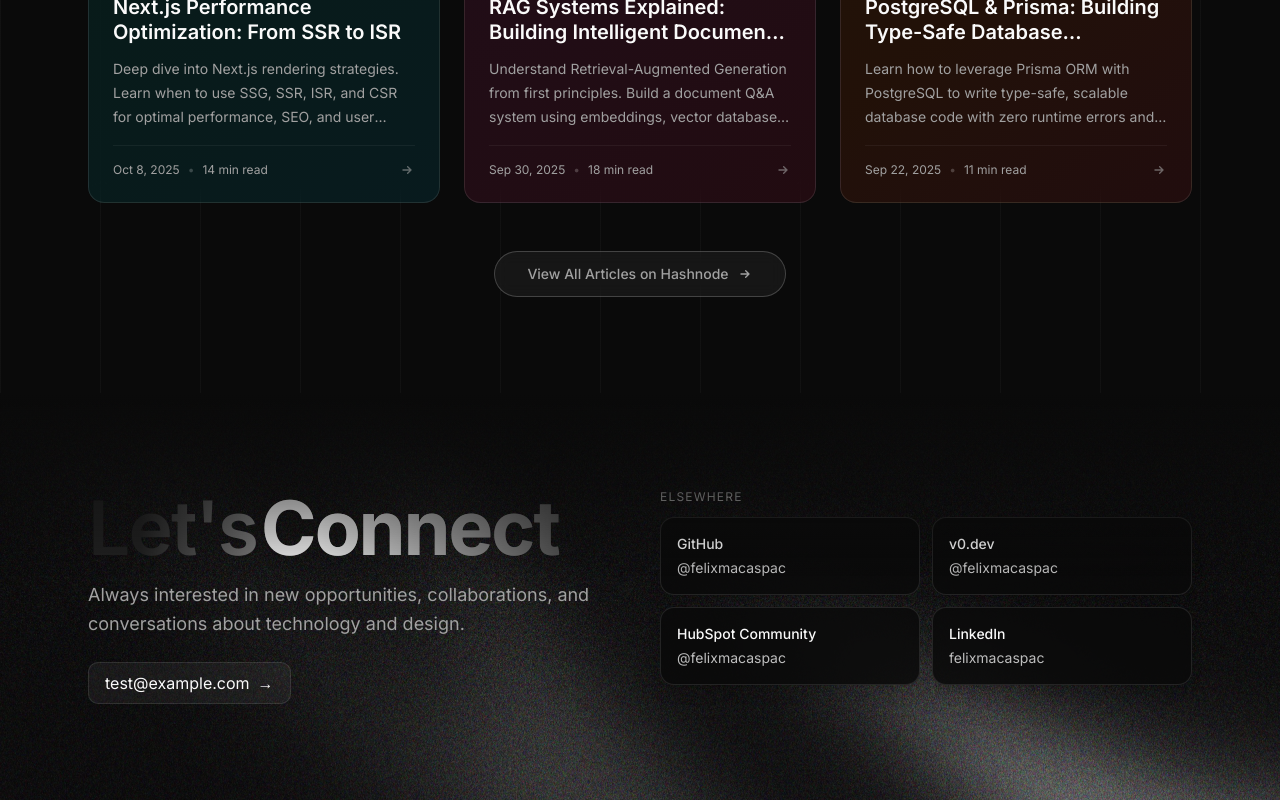
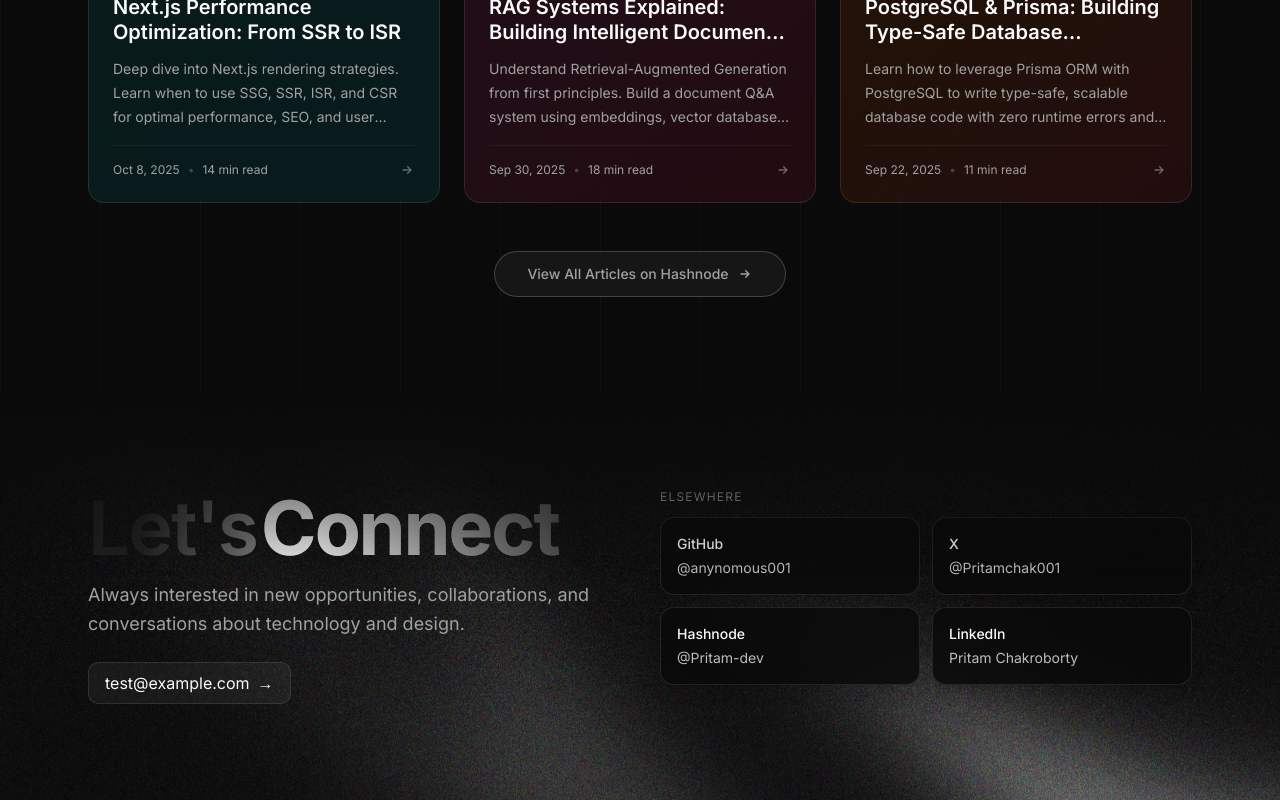
Before and after one commit to anynomous001/generative-ai-portfolio, a Next.js app: page / in a window 1280 px wide. Shown: the part 4844-5644 px from the top of the page. Built offline with nearby package versions, Linux system fonts and the light colour scheme.

Commit message:
modified footer section

```diff
--- a/components/contact-section/contact.tsx
+++ b/components/contact-section/contact.tsx
@@ -44,10 +44,10 @@ const Contact = () => {
                         <p className="text-xs tracking-widest text-muted-foreground">ELSEWHERE</p>
                         <div className="mt-3 grid gap-3 sm:grid-cols-2">
                             {[
-                                { label: "GitHub", handle: "@felixmacaspac", href: "https://github.com/anynomous001" },
-                                { label: "v0.dev", handle: "@felixmacaspac", href: "https://v0.dev" },
-                                { label: "HubSpot Community", handle: "@felixmacaspac", href: "https://community.hubspot.com" },
-                                { label: "LinkedIn", handle: "felixmacaspac", href: "https://linkedin.com/in/anynomous001" },
+                                { label: "GitHub", handle: "@anynomous001", href: "https://github.com/anynomous001" },
+                                { label: "X", handle: "@Pritamchak001", href: "https://x.com/Pritamchak001" },
+                                { label: "Hashnode", handle: "@Pritam-dev", href: "https://hashnode.com/@Pritam-dev" },
+                                { label: "LinkedIn", handle: "Pritam Chakroborty", href: "https://www.linkedin.com/in/pritamchakroborty/" },
                             ].map((item) => (
                                 <a
                                     key={item.label}
```
